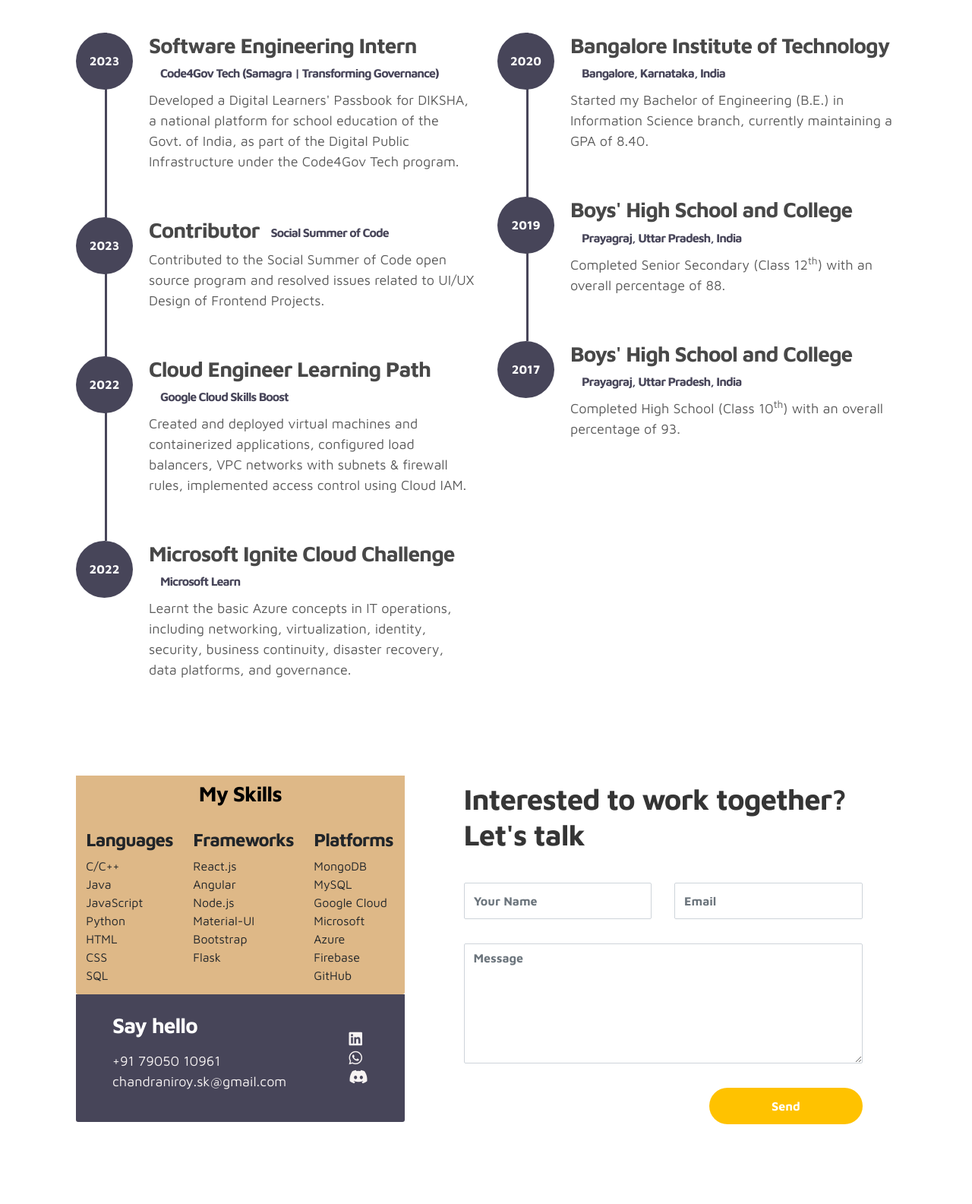
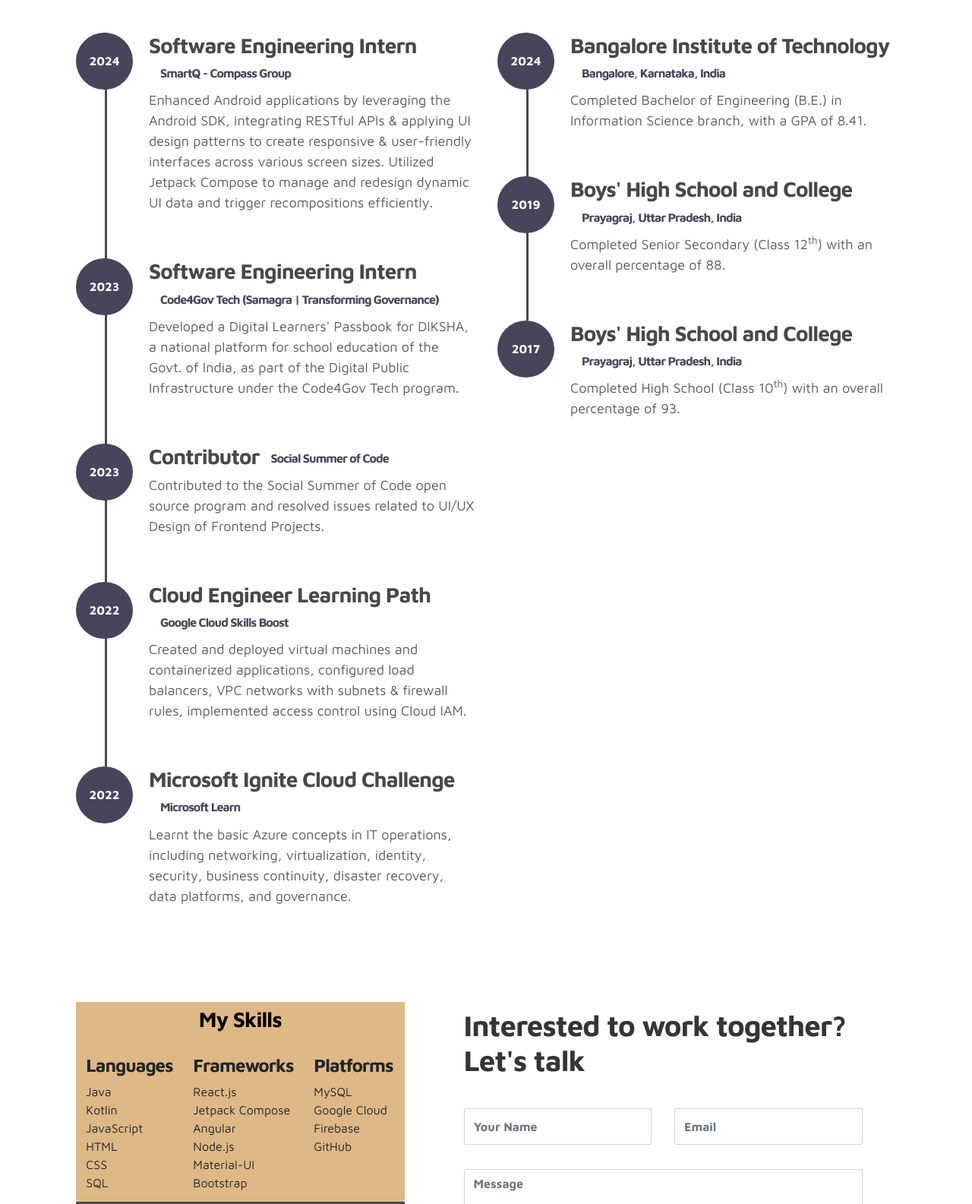
Before and after one commit to abhirupr123/portfolio, a plain HTML site: page index.html in a window 1280 px wide. Shown: the part 3755-5340 px from the top of the page at 76% size. Drawn offline with Linux system fonts and the light colour scheme.

Commit message:
Added Experience

```diff
--- a/index.html
+++ b/index.html
@@ -91,7 +91,7 @@ https://www.tooplate.com/view/2115-marvel
                         <p>Building a successful product is challenging. As a Full Stack Developer, I am proficient in MERN Stack, encompassing front-end and back-end development, coupled with a strong understanding of Cloud platforms and robust problem-solving skills.</p>
 
                         <div class="custom-btn-group mt-4">
-                          <a href="https://drive.google.com/uc?export=download&id=1AkAegRyvxEVBaYk7ywhsdynOwIz1Spdg" class="btn mr-lg-2 custom-btn"><i class='uil uil-file-alt'></i> Download Resume</a>
+                          <a href="https://drive.google.com/uc?export=download&id=1qN473wRHleKkvis0lMHOVVX89MHPF-h1" class="btn mr-lg-2 custom-btn"><i class='uil uil-file-alt'></i> Download Resume</a>
                           <a href="#contact" class="btn custom-btn custom-btn-bg custom-btn-link">Hire Me</a>
                         </div>
                     </div>
@@ -324,12 +324,22 @@ https://www.tooplate.com/view/2115-marvel
                     <div class="timeline">
                         <div class="timeline-wrapper">
                              <div class="timeline-yr">
-                                  <span>2023</span>
+                                  <span>2024</span>
                              </div>
                              <div class="timeline-info">
-                                  <h3><span>Software Engineering Intern</span><small>Code4Gov Tech (Samagra | Transforming Governance)</small></h3>
-                                  <p>Developed a Digital Learners' Passbook for DIKSHA, a national platform for school education of the Govt. of India, as part of the Digital Public Infrastructure under the Code4Gov Tech program.</p>
+                                  <h3><span>Software Engineering Intern</span><small>SmartQ - Compass Group</small></h3>
+                                  <p>Enhanced Android applications by leveraging the Android SDK, integrating RESTful APIs & applying UI design patterns to create responsive & user-friendly interfaces across various screen sizes. Utilized Jetpack Compose to manage and redesign dynamic UI data and trigger recompositions efficiently. </p>
                              </div>
+                        </div>
+
+                        <div class="timeline-wrapper">
+                          <div class="timeline-yr">
+                               <span>2023</span>
+                          </div>
+                          <div class="timeline-info">
+                               <h3><span>Software Engineering Intern</span><small>Code4Gov Tech (Samagra | Transforming Governance)</small></h3>
+                               <p>Developed a Digital Learners' Passbook for DIKSHA, a national platform for school education of the Govt. of India, as part of the Digital Public Infrastructure under the Code4Gov Tech program.</p>
+                          </div>
                         </div>
 
                         <div class="timeline-wrapper">
@@ -371,11 +381,11 @@ https://www.tooplate.com/view/2115-marvel
                     <div class="timeline">
                         <div class="timeline-wrapper">
                              <div class="timeline-yr">
-                                  <span>2020</span>
+                                  <span>2024</span>
                              </div>
                              <div class="timeline-info">
                                   <h3><span>Bangalore Institute of Technology</span><small>Bangalore, Karnataka, India</small></h3>
-                                  <p>Started my Bachelor of Engineering (B.E.) in Information Science branch, currently maintaining a GPA of 8.40.</p>
+                                  <p>Completed Bachelor of Engineering (B.E.) in Information Science branch, with a GPA of 8.41.</p>
                              </div>
                         </div>
 
@@ -418,10 +428,9 @@ https://www.tooplate.com/view/2115-marvel
                 <div style="padding: 10pt;">
                 <h4>Languages</h4>
                 <ul>
-                  <li>C/C++</li>
                   <li>Java</li>
+                  <li>Kotlin</li>
                   <li>JavaScript</li>
-                  <li>Python</li>
                   <li>HTML</li>
                   <li>CSS</li>
                   <li>SQL</li>
@@ -431,20 +440,18 @@ https://www.tooplate.com/view/2115-marvel
                 <h4>Frameworks</h4>
                 <ul>
                   <li>React.js</li>
+                  <li>Jetpack Compose</li>
                   <li>Angular</li>
                   <li>Node.js</li>
                   <li>Material-UI</li>
                   <li>Bootstrap</li>
-                  <li>Flask</li>
                 </ul>
               </div>
               <div style="padding: 10pt;">
                 <h4>Platforms</h4>
                 <ul>
-                  <li>MongoDB</li>
                   <li>MySQL</li>
                   <li>Google Cloud</li>
-                  <li>Microsoft Azure</li>
                   <li>Firebase</li>
                   <li>GitHub</li>
                 </ul>
```
